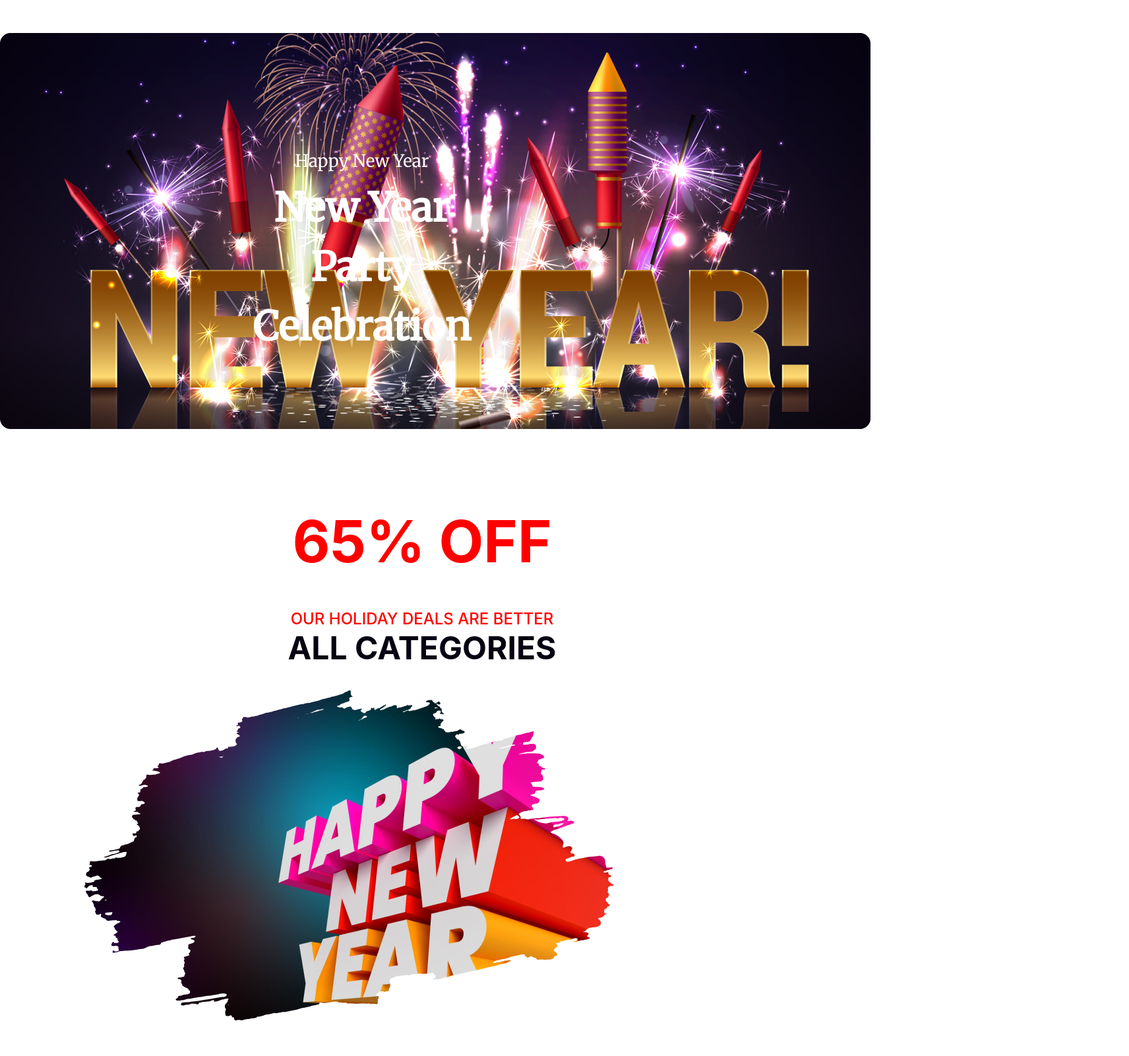
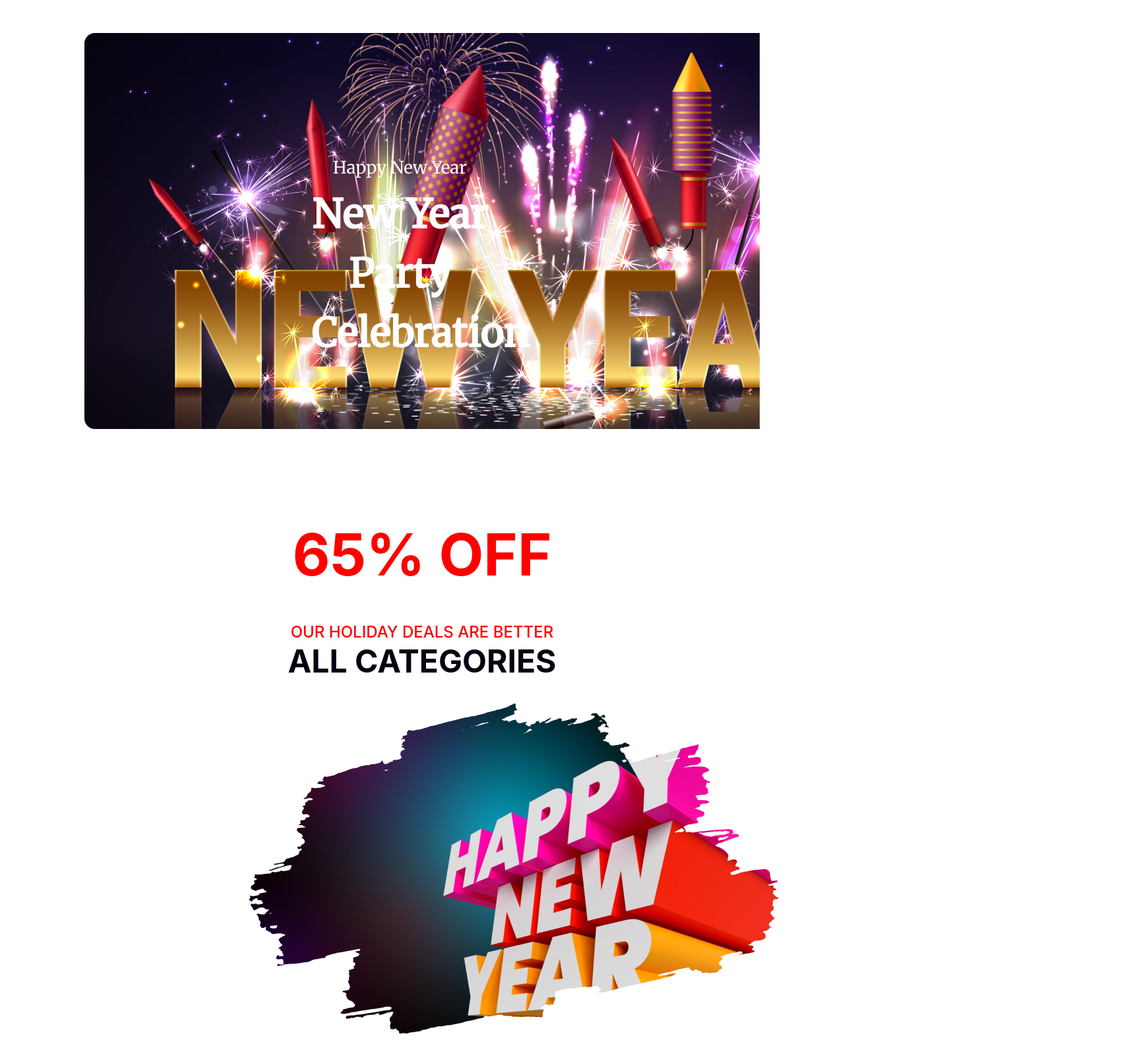
Before and after one commit to Sahara-Tohfa/New-year-new-mission, a plain HTML site: page index.html in a window 1280 px wide. Shown: the top 1600 px of the page at 66% size, 1712 px wide, since content can reach past the window. Drawn offline with Linux system fonts and the light colour scheme; grey boxes are pictures that could not be loaded.

Commit message:
added photos

```diff
--- a/index.html
+++ b/index.html
@@ -8,21 +8,23 @@
 </head>
 <body>
     <header>
-        <div class="container banner">
+        <section class="container">
+        <div class="banner">
             <div class="banner-text">
                 <h6>Happy New Year</h6>
                 <h1>New Year Party Celebration</h1>
             </div>
         </div>
+        </section>
     </header>
     <main>
-        <section id="deals">
-            <div class="container">
+        <section class="container">
                 <div class="heading">
                 <h1>65% OFF</h1>
                 <h6>OUR HOLIDAY DEALS ARE BETTER</h6>
                 <h2>ALL CATEGORIES</h2>
                 </div>
+                <div class="heading-img">
                 <img src="../images/newyear.png" alt="">
             </div>
         </section>
--- a/styles/style.css
+++ b/styles/style.css
@@ -52,9 +52,10 @@ header {
 }
 
 .banner-text {
-    width: 40%;
+    width: 80%;
     max-width: 632px;
     text-align: center;
+    padding: 10px 0;
 }
 
 @import url('https://fonts.googleapis.com/css2?family=Inter:wght@700&display=swap');
@@ -95,10 +96,8 @@ header {
     margin-bottom: 35px;
 }
 
-.heading img {
-    align-items: center;
-    padding: 200px;
-
+.heading-img{
+    margin-left:250px ;
 }
 
 .welcome {
```
